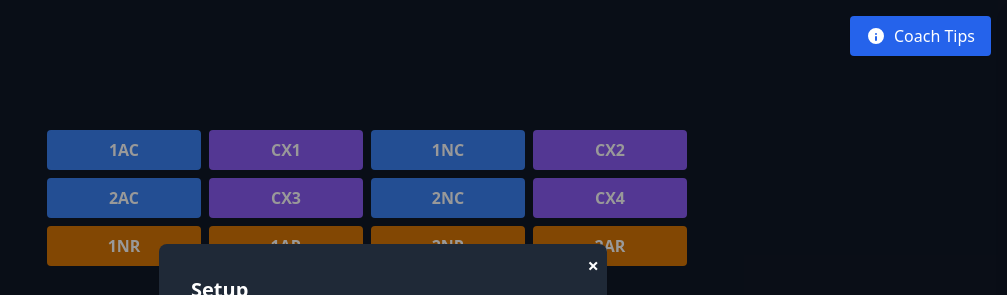
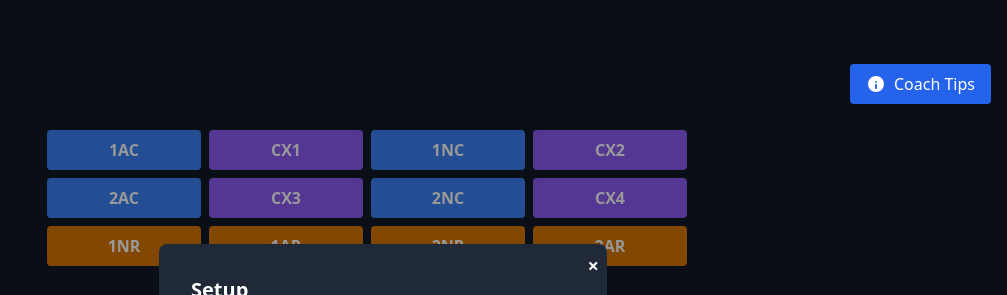
Before and after one commit to almcnair/policy-debate-timer2, a plain HTML site: page index.html in a window 1280 px wide. Shown: the top 295 px of the page, without its empty margins (273-1280 px from the left). Drawn offline with nearby package versions, Linux system fonts and the light colour scheme.

Commit message:
Update index.html
top buttons moved down

```diff
--- a/index.html
+++ b/index.html
@@ -43,13 +43,14 @@
   </div>
 
   <!-- Responsibilities Panel -->
-<button id="responsibilities-toggle" class="fixed top-4 right-4 bg-blue-600 text-white px-4 py-2 rounded shadow z-50 flex items-center space-x-2">
+<button id="responsibilities-toggle" class="fixed top-16 right-4 bg-blue-600 text-white px-4 py-2 rounded shadow z-50 flex items-center space-x-2">
   <!-- Solid Information Circle Icon (Heroicons) -->
   <svg xmlns="http://www.w3.org/2000/svg" class="h-5 w-5 text-white" viewBox="0 0 20 20" fill="currentColor" aria-hidden="true">
     <path fill-rule="evenodd" d="M18 10A8 8 0 11 2 10a8 8 0 0116 0zM11 8a1 1 0 10-2 0 1 1 0 002 0zm-1 2a1 1 0 00-.993.883L9 11v3a1 1 0 001.993.117L11 14v-3a1 1 0 00-1-1z" clip-rule="evenodd" />
   </svg>
   <span>Coach Tips</span>
 </button>
+
 
 
   <div id="responsibilities-panel" class="fixed top-0 right-0 w-full sm:w-80 h-full bg-gray-800 text-white shadow-lg transform translate-x-full transition-transform duration-300 z-50 overflow-y-auto">
```
